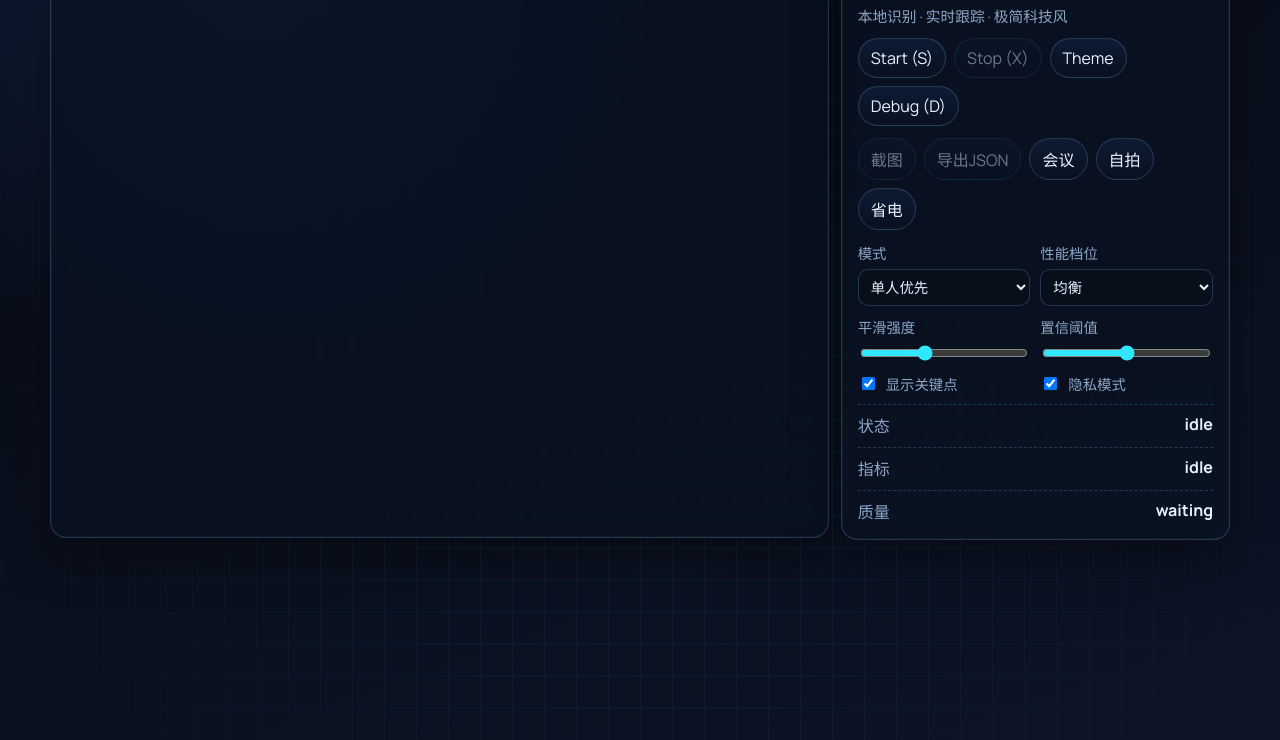
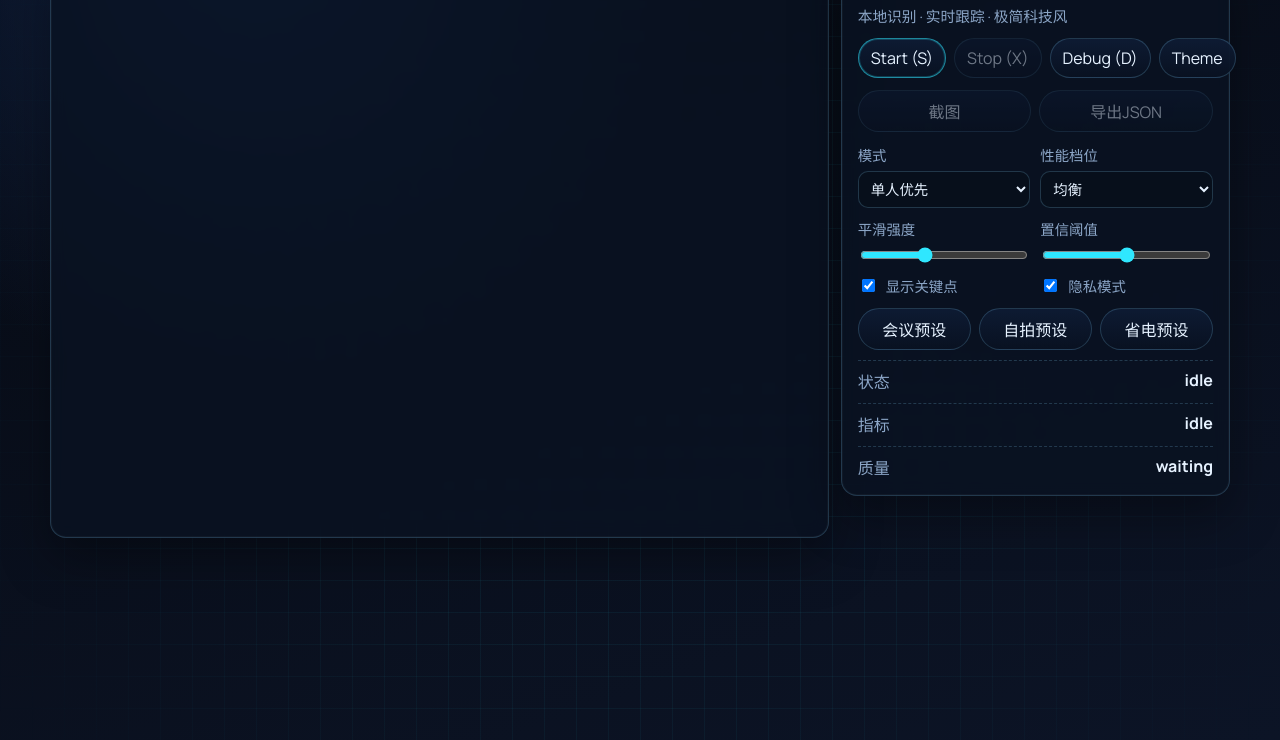
Before and after one commit to koajsj/facerec, a plain HTML site: page index.html in a window 1280 px wide. Shown: the part 60-800 px from the top of the page. Drawn offline with Linux system fonts and the light colour scheme.

Commit message:
style: refine minimalist tech UI and optimize button layout; docs: clarify model choice

```diff
--- a/index.html
+++ b/index.html
@@ -22,19 +22,16 @@
         <h1>Face Tracker Pro</h1>
         <p class="sub">本地识别 · 实时跟踪 · 极简科技风</p>
 
-        <div class="actions">
-          <button id="startBtn">Start (S)</button>
+        <div class="toolbar">
+          <button id="startBtn" class="btn-primary">Start (S)</button>
           <button id="stopBtn" disabled>Stop (X)</button>
+          <button id="debugBtn">Debug (D)</button>
           <button id="themeBtn">Theme</button>
-          <button id="debugBtn">Debug (D)</button>
         </div>
 
-        <div class="actions">
+        <div class="actions compact">
           <button id="shotBtn" disabled>截图</button>
           <button id="exportBtn" disabled>导出JSON</button>
-          <button id="presetMeeting">会议</button>
-          <button id="presetSelfie">自拍</button>
-          <button id="presetLow">省电</button>
         </div>
 
         <div class="grid">
@@ -61,6 +58,12 @@
           <label class="inline"><input id="privacyToggle" type="checkbox" checked />隐私模式</label>
         </div>
 
+        <div class="actions compact">
+          <button id="presetMeeting">会议预设</button>
+          <button id="presetSelfie">自拍预设</button>
+          <button id="presetLow">省电预设</button>
+        </div>
+
         <p class="state"><span>状态</span><strong id="statusText">Idle</strong></p>
         <p class="state"><span>指标</span><strong id="metricsText">idle</strong></p>
         <p class="state"><span>质量</span><strong id="qualityText">waiting</strong></p>
--- a/styles.css
+++ b/styles.css
@@ -59,13 +59,25 @@ body {
 h1 { margin: 0; font-size: 1.2rem; letter-spacing: 0.02em; }
 .sub { margin: 8px 0 0; color: var(--muted); font-size: 0.92rem; }
 
+.toolbar {
+  margin-top: 12px;
+  display: grid;
+  grid-template-columns: 1.25fr 1fr 1fr 1fr;
+  gap: 8px;
+}
 .actions { display: flex; flex-wrap: wrap; gap: 8px; margin-top: 12px; }
+.actions.compact button { flex: 1 1 0; min-width: 0; }
 button,select,input[type="range"] { font: inherit; color: var(--text); }
 button {
   border: 1px solid var(--line);
   background: linear-gradient(180deg, rgba(14,28,52,0.95), rgba(9,18,34,0.95));
   border-radius: 999px;
   padding: 8px 12px;
+  white-space: nowrap;
+}
+.btn-primary {
+  border-color: rgba(47,231,255,0.55);
+  box-shadow: inset 0 0 0 1px rgba(47,231,255,0.2);
 }
 button:disabled { opacity: 0.45; }
 button:not(:disabled):hover { border-color: rgba(47,231,255,0.55); }
@@ -115,3 +127,8 @@ input[type="range"] { accent-color: var(--accent); }
 @media (min-width: 980px) {
   .layout { grid-template-columns: minmax(0, 2fr) minmax(360px, 1fr); align-items: start; }
 }
+@media (max-width: 640px) {
+  .toolbar {
+    grid-template-columns: 1fr 1fr;
+  }
+}
```
Also changed, not shown: 1 other file.
